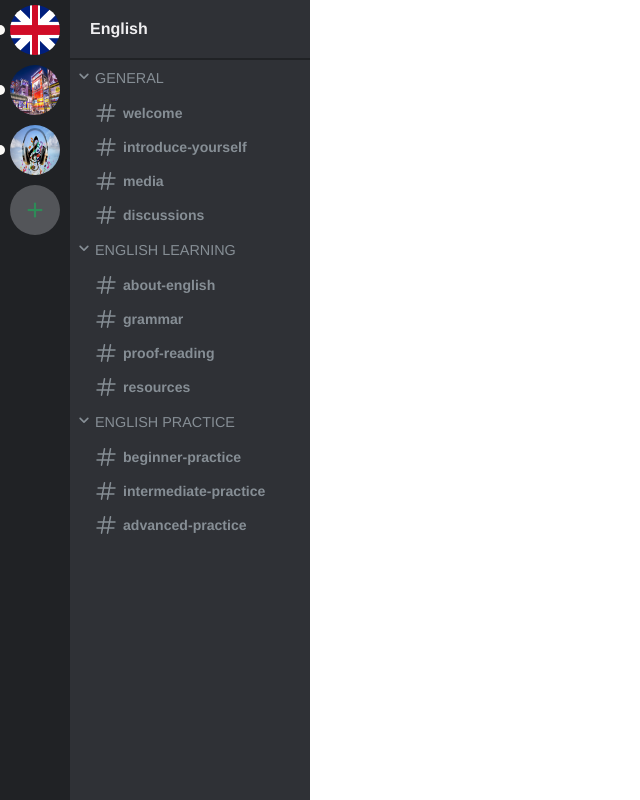
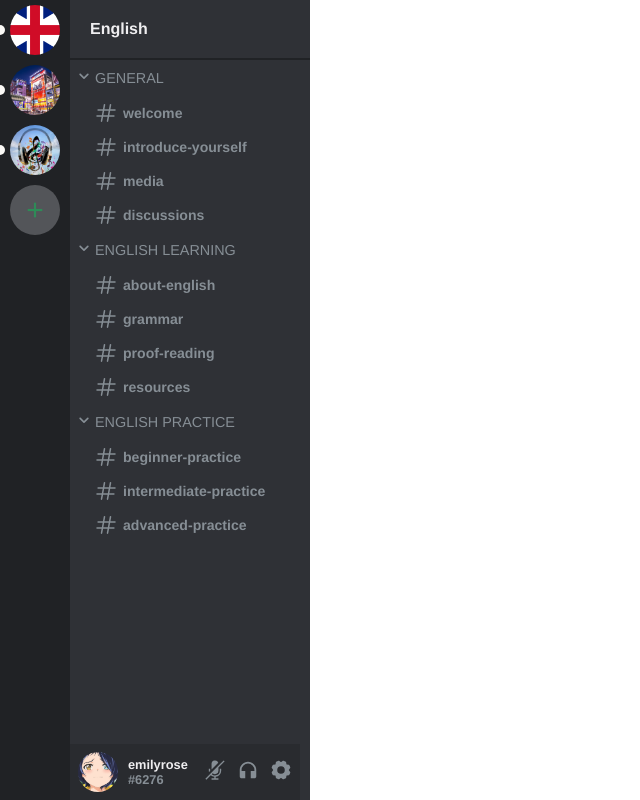
Before and after one commit to AkerkeMilano/discord-app, a React (Create React App) app: page / in a window 1280 px wide. Shown: the whole page, without its empty margins (0-640 px from the left). Built offline with nearby package versions, Linux system fonts and the light colour scheme.

Commit message:
create user profile

```diff
--- /dev/null
+++ b/src/components/Avatar/Avatar.js
@@ -0,0 +1,23 @@
+import styled from "styled-components";
+
+const StyledAvatar = styled.div`
+    width: 40px;
+    height: 40px;
+`;
+
+const StyledAvatarImg = styled.img`
+    width: 100%;
+    height: 100%;
+    object-fit: cover;
+    border-radius: 50%;
+`;
+
+const Avatar = ({image}) => {
+    return (
+        <StyledAvatar>
+            <StyledAvatarImg src={image} alt="User avatar"/>
+        </StyledAvatar>
+    )
+};
+
+export default Avatar;
--- a/src/components/Category/Category.js
+++ b/src/components/Category/Category.js
@@ -10,6 +10,7 @@ const StyledCategoryTitle = styled.div`
   text-transform: uppercase;
   font-size: 0.9em;
   padding: 10px;
+  transition: 0.3s ease;
   > svg {
     position: absolute;
     left: 4px;
--- a/src/components/Channel/Channel.js
+++ b/src/components/Channel/Channel.js
@@ -12,6 +12,7 @@ const StyledChannelblock = styled.div`
     font-weight: 600;
     font-size: 0.88em;
     margin-left: 12px;
+    transition: 0.3s ease;
     :hover {
         background: #42464d;
         color: #efeef0;
--- a/src/components/NavbarIcon/NavbarIcon.js
+++ b/src/components/NavbarIcon/NavbarIcon.js
@@ -8,7 +8,9 @@ const StyledNavbarIcon = styled.div`
 const StyledIcon = styled.img`
   height: 100%;
   width: 100%;
+  object-fit: cover;
   border-radius: 50%;
+
   transition: 0.3s ease;
   :hover {
     border-radius: 15px;
--- /dev/null
+++ b/src/components/UserProfile/UserProfile.js
@@ -0,0 +1,79 @@
+import Avatar from "../Avatar/Avatar";
+import avatar from "../../img/avatar.jpg";
+import styled from "styled-components";
+import MicrophoneIcon from "../../icons/MicrophoneIcon";
+import HeadphonesIcon from "../../icons/HeadphonesIcon";
+import GearIcon from "../../icons/GearIcon";
+
+const StyledUserName = styled.div`
+  color: #efeef0;
+  font-size: 0.8em;
+  font-weight: 600;
+  div {
+    color: #868e95;
+  }
+`;
+
+const StyledUserProfile = styled.div`
+  display: flex;
+  gap: 10px;
+  align-items: center;
+  background: #292b2f;
+  padding: 5px;
+  position: absolute;
+  bottom: 0;
+`;
+
+const StyledIcons = styled.div`
+  display: flex;
+  gap: 5px;
+  align-items: center;
+`;
+
+const StyledUserProfileBlock = styled.div`
+  display: flex;
+  gap: 10px;
+  align-items: center;
+  transition: 0.3s ease;
+  padding: 3px;
+  border-radius: 2px;
+  :hover {
+    background: #36393f;
+  }
+`;
+
+const StyledIconHover = styled.div`
+  padding: 3px;
+  border-radius: 2px;
+  transition: 0.3s ease;
+  :hover {
+    background: #36393f;
+  }
+`;
+
+const UserProfile = () => {
+  return (
+    <StyledUserProfile>
+      <StyledUserProfileBlock>
+        <Avatar image={avatar} />
+        <StyledUserName>
+          emilyrose
+          <div>#6276</div>
+        </StyledUserName>
+      </StyledUserProfileBlock>
+      <StyledIcons>
+        <StyledIconHover>
+          <MicrophoneIcon />
+        </StyledIconHover>
+        <StyledIconHover>
+          <HeadphonesIcon />
+        </StyledIconHover>
+        <StyledIconHover>
+          <GearIcon />
+        </StyledIconHover>
+      </StyledIcons>
+    </StyledUserProfile>
+  );
+};
+
+export default UserProfile;
--- a/src/containers/ServerBlock/ServerBlock.js
+++ b/src/containers/ServerBlock/ServerBlock.js
@@ -1,8 +1,10 @@
 import Category from "../../components/Category/Category";
+import UserProfile from "../../components/UserProfile/UserProfile";
 import styled from "styled-components";
 import { mock } from "../../data";
 
 const StyledServerBlock = styled.div`
+  position: relative;
   width: 240px;
   color: #868e95;
   background: #2f3136;
@@ -18,14 +20,13 @@ const StyledServerHeader = styled.div`
 const ServerBlock = () => {
   return (
     <StyledServerBlock>
-            <StyledServerHeader>
-                {mock[0].name}
-            </StyledServerHeader>
-            {mock[0].categories.map(category => (
-                <Category category={category}/>
+      <StyledServerHeader>{mock[0].name}</StyledServerHeader>
+      {mock[0].categories.map((category) => (
+        <Category category={category} />
       ))}
+      <UserProfile />
     </StyledServerBlock>
-    )
+  );
 };
 
 export default ServerBlock;
--- /dev/null
+++ b/src/icons/GearIcon.js
@@ -0,0 +1,5 @@
+const GearIcon = ({ className }) => (
+<svg width="22" height="22" viewBox="0 0 256 256"><path fill="currentColor" d="m234.8 150.4l-14.9-19.8c.1-1.8 0-3.7 0-5.1l14.9-19.9a7.8 7.8 0 0 0 1.3-6.9a114.8 114.8 0 0 0-10.9-26.4a8.2 8.2 0 0 0-5.8-4l-24.5-3.5l-3.7-3.7l-3.5-24.5a8.2 8.2 0 0 0-4-5.8a114.8 114.8 0 0 0-26.4-10.9a7.8 7.8 0 0 0-6.9 1.3L130.6 36h-5.2l-19.8-14.8a7.8 7.8 0 0 0-6.9-1.3a114.8 114.8 0 0 0-26.4 10.9a8.2 8.2 0 0 0-4 5.8l-3.5 24.5l-3.7 3.7l-24.5 3.5a8.2 8.2 0 0 0-5.8 4a114.8 114.8 0 0 0-10.9 26.4a7.8 7.8 0 0 0 1.3 6.9l14.9 19.8v5.1l-14.9 19.9a7.8 7.8 0 0 0-1.3 6.9a114.8 114.8 0 0 0 10.9 26.4a8.2 8.2 0 0 0 5.8 4l24.5 3.5l3.7 3.7l3.5 24.5a8.2 8.2 0 0 0 4 5.8a114.8 114.8 0 0 0 26.4 10.9a7.6 7.6 0 0 0 2.1.3a7.7 7.7 0 0 0 4.8-1.6l19.8-14.8h5.2l19.8 14.8a7.8 7.8 0 0 0 6.9 1.3a114.8 114.8 0 0 0 26.4-10.9a8.2 8.2 0 0 0 4-5.8l3.5-24.6c1.2-1.2 2.6-2.5 3.6-3.6l24.6-3.5a8.2 8.2 0 0 0 5.8-4a114.8 114.8 0 0 0 10.9-26.4a7.8 7.8 0 0 0-1.3-6.9ZM128 172a44 44 0 1 1 44-44a44 44 0 0 1-44 44Z"/></svg>
+);
+
+export default GearIcon;
--- /dev/null
+++ b/src/icons/HeadphonesIcon.js
@@ -0,0 +1,10 @@
+const HeadphonesIcon = ({ className }) => (
+  <svg width="22" height="22" viewBox="0 0 24 24">
+    <path
+      fill="currentColor"
+      d="M9 21H5q-.825 0-1.413-.587Q3 19.825 3 19v-7q0-1.875.712-3.513q.713-1.637 1.926-2.85q1.212-1.212 2.85-1.925Q10.125 3 12 3t3.513.712q1.637.713 2.85 1.925q1.212 1.213 1.925 2.85Q21 10.125 21 12v7q0 .825-.587 1.413Q19.825 21 19 21h-4v-8h4v-1q0-2.925-2.038-4.963Q14.925 5 12 5T7.038 7.037Q5 9.075 5 12v1h4Z"
+    />
+  </svg>
+);
+
+export default HeadphonesIcon;
--- /dev/null
+++ b/src/icons/MicrophoneIcon.js
@@ -0,0 +1,10 @@
+const MicrophoneIcon = () => (
+  <svg width="22" height="22" viewBox="0 0 32 32">
+    <path
+      fill="currentColor"
+      d="M23 17a7 7 0 0 1-11.73 5.14l1.42-1.41A5 5 0 0 0 21 17v-4.58l9-9L28.59 2L2 28.59L3.41 30l6.44-6.44A8.91 8.91 0 0 0 15 25.94V28h-4v2h10v-2h-4v-2.06A9 9 0 0 0 25 17v-3h-2zm-14 .32V14H7v3a9 9 0 0 0 .25 2.09zM20.76 5.58A5 5 0 0 0 11 7v8.34z"
+    />
+  </svg>
+);
+
+export default MicrophoneIcon;
```
Also changed, not shown: src/components/UserAccount/UserAccount.js (deleted, +0 -7 lines), src/img/avatar.jpg (added). Lines whose indentation alone changed are shown as unchanged.
